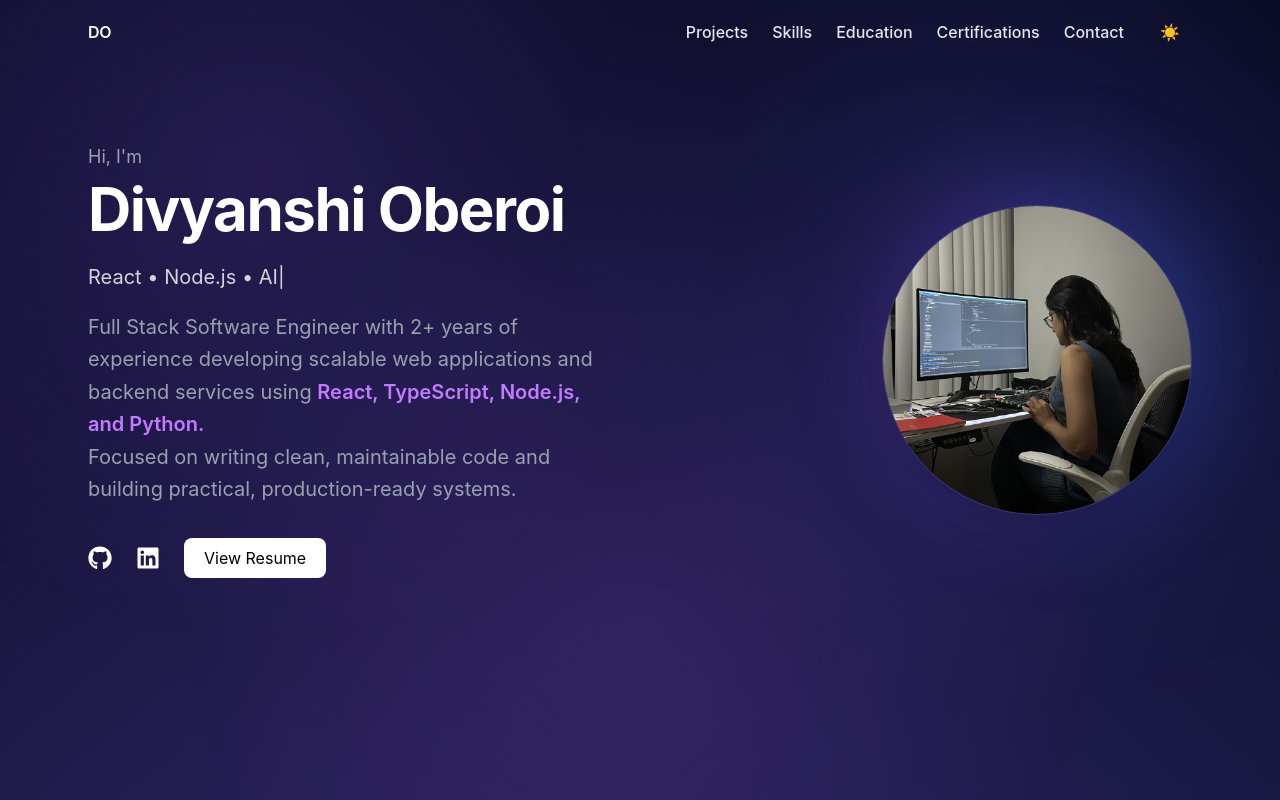
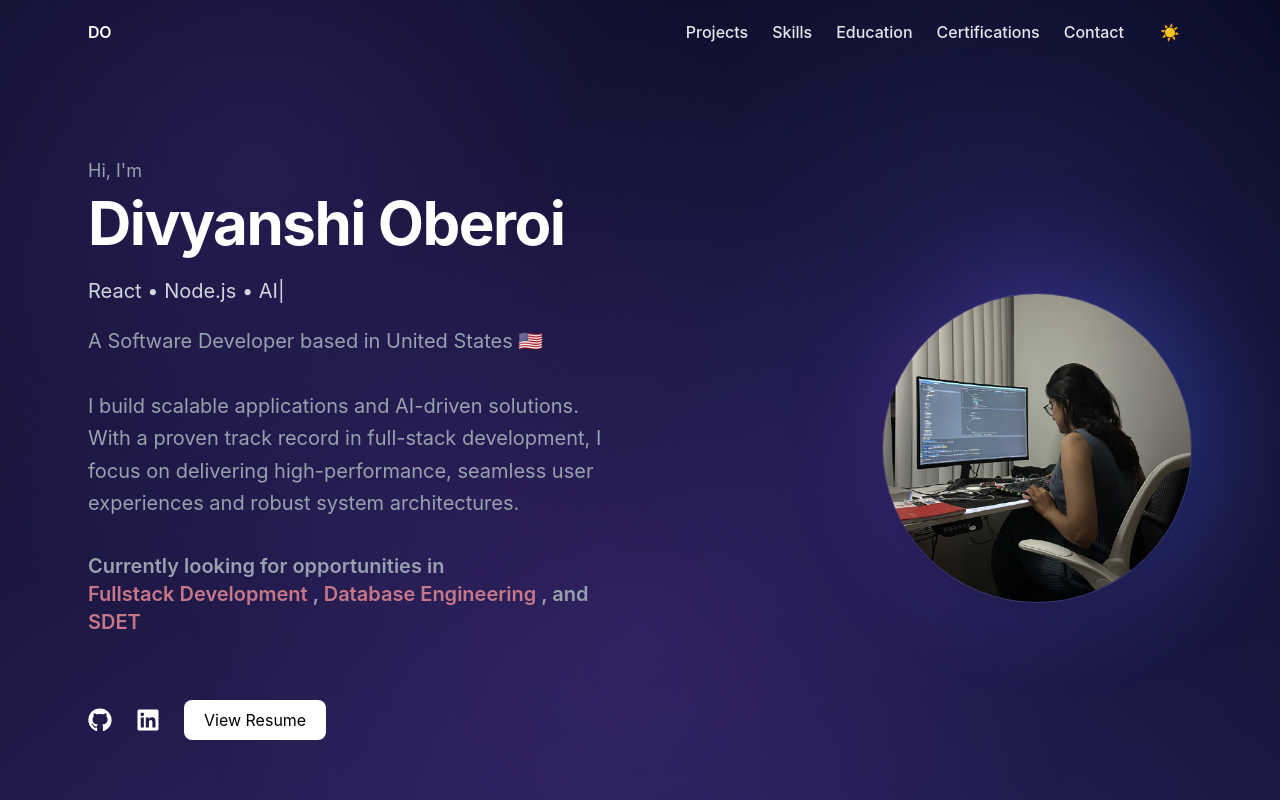
Before and after one commit to doberoi21/divyanshi-portfolio, a Next.js app: page / in a window 1280 px wide. Shown: the top 800 px of the page. Built offline with nearby package versions, Linux system fonts and the light colour scheme.

Commit message:
new updates

```diff
--- a/package.json
+++ b/package.json
@@ -10,6 +10,7 @@
   },
   "dependencies": {
     "framer-motion": "^12.35.2",
+    "lucide-react": "^0.577.0",
     "next": "16.1.6",
     "next-themes": "^0.4.6",
     "react": "19.2.3",
--- a/src/app/layout.js
+++ b/src/app/layout.js
@@ -4,7 +4,14 @@ import { ThemeProvider } from "next-themes";
 export const metadata = {
   title: "Divyanshi Oberoi",
   description: "Portfolio",
-  viewport: "width=device-width, initial-scale=1",
+  icons: {
+    icon: "/DO.png",
+  },
+};
+
+export const viewport = {
+  width: "device-width",
+  initialScale: 1,
 };
 
 export default function RootLayout({ children }) {
--- a/src/components/Hero.js
+++ b/src/components/Hero.js
@@ -6,7 +6,7 @@ import { TypeAnimation } from "react-type-animation";
 
 export default function Hero() {
   return (
-    <section id="hero" className="relative min-h-[90vh] flex items-center">
+    <section id="hero" className="min-h-screen flex items-center pt-32 md:pt-24 px-6">
       {/* HERO GRADIENT */}
       {/* <div className="absolute inset-0 -z-10">
 
@@ -50,17 +50,23 @@ export default function Hero() {
           {/* DESCRIPTION */}
 
           <p className="mx-auto md:mx-0 mt-5 max-w-xl text-base sm:text-xl leading-relaxed text-gray-600 dark:text-gray-400">
-            Full Stack Software Engineer with 2+ years of experience developing
-            scalable web applications and backend services using{" "}
-            <span className="font-semibold text-purple-600 dark:text-purple-400">
-              {" "}
-              React, TypeScript, Node.js, and Python. {" "}
-            </span>
-            {/* Experienced in improving system performance, API reliability, and
-            deployment efficiency across production environments. <br /> */}
-            <br/>
-            Focused on writing clean, maintainable code and building practical,
-            production-ready systems.
+            <p>A Software Developer based in United States 🇺🇸</p>
+            <br />
+            <p className="text-lg md:text-xl  w-full mb-8 leading-relaxed">
+              I build scalable applications and AI-driven solutions. With a
+              proven track record in full-stack development, I focus on
+              delivering high-performance, seamless user experiences and robust
+              system architectures.
+            </p>
+            <p
+              className="text-lg md:text-xl font-semibold  w-full mb-16"
+              style={{ marginTop: "2%" }}
+            >
+              Currently looking for opportunities in <br/>
+              <span className="text-[#c67888]">Fullstack Development</span> ,{" "}
+              <span className="text-[#c67888]">Database Engineering</span> , and{" "}
+              <span className="text-[#c67888]">SDET</span>
+            </p>
           </p>
 
           {/* BUTTONS */}
```
Also changed, not shown: public/DO.png (added), 1 other file (tests, documents, lock files or other folders).
